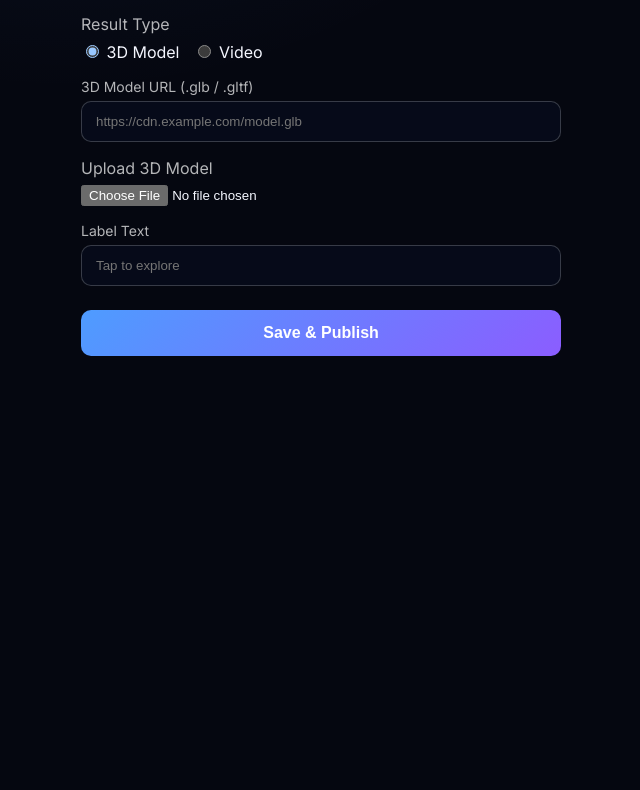
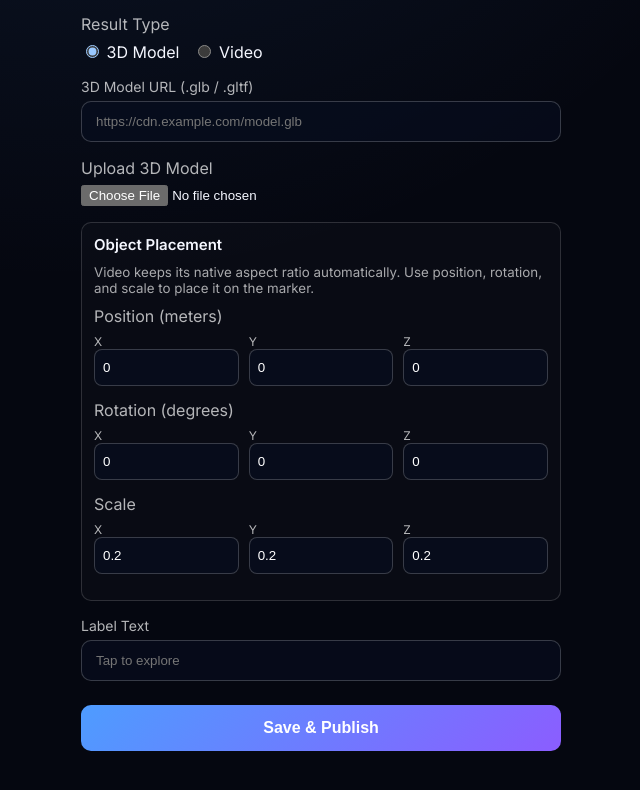
Before and after one commit to Raphdon832/WebARNew, a React (Vite) app in the folder frontend/: page /editor/1 in a window 1280 px wide. Shown: the part 558-1348 px from the top of the page, without its empty margins (571-1211 px from the left). Before the commit the page ends 994 px from the top, so only its background shows below. Built offline with nearby package versions, Linux system fonts and the light colour scheme; no server answers; sample sign-in values are in the browser's storage.

Commit message:
Add AR placement controls and preserve video aspect ratio

```diff
--- a/frontend/src/components/ProjectForm.jsx
+++ b/frontend/src/components/ProjectForm.jsx
@@ -20,9 +20,50 @@ const ProjectForm = ({
   markerUploading,
   mindUploading,
   contentUploading,
+  transform,
+  onTransformChange,
   onSave,
   saving
-}) => (
+}) => {
+  const vectorInputStyle = {
+    width: "100%",
+    padding: "10px 8px",
+    borderRadius: 8,
+    border: "1px solid rgba(255,255,255,0.2)",
+    background: "rgba(8,14,32,0.6)",
+    color: "#fff"
+  };
+
+  const vectorGridStyle = {
+    display: "grid",
+    gridTemplateColumns: "repeat(3, minmax(0, 1fr))",
+    gap: 10,
+    marginTop: 8
+  };
+
+  const renderVectorInputs = (label, group, step = "0.01") => (
+    <div style={{ marginBottom: 14 }}>
+      <span style={{ display: "block", marginBottom: 6, color: "rgba(255,255,255,0.7)" }}>
+        {label}
+      </span>
+      <div style={vectorGridStyle}>
+        {["x", "y", "z"].map((axis) => (
+          <label key={`${group}-${axis}`} style={{ fontSize: 12, color: "rgba(255,255,255,0.7)" }}>
+            {axis.toUpperCase()}
+            <input
+              type="number"
+              step={step}
+              style={vectorInputStyle}
+              value={transform[group][axis]}
+              onChange={(e) => onTransformChange(group, axis, e.target.value)}
+            />
+          </label>
+        ))}
+      </div>
+    </div>
+  );
+
+  return (
     <div style={{ width: "100%", maxWidth: 480 }}>
       <AssetUploader
         label="Project Name"
@@ -60,7 +101,11 @@ const ProjectForm = ({
         <span style={{ display: "block", marginBottom: 6, color: "rgba(255,255,255,0.7)" }}>
           Upload Marker Target (.mind)
         </span>
-      <input type="file" accept=".mind,application/octet-stream" onChange={(e) => onMindFileUpload(e.target.files?.[0])} />
+        <input
+          type="file"
+          accept=".mind,application/octet-stream"
+          onChange={(e) => onMindFileUpload(e.target.files?.[0])}
+        />
         <small style={{ display: "block", marginTop: 6, color: "rgba(255,255,255,0.65)" }}>
           MindAR needs the generated .mind target file that matches your marker image.
         </small>
@@ -115,7 +160,11 @@ const ProjectForm = ({
         </span>
         <input
           type="file"
-        accept={contentType === "video" ? ".mp4,.webm,.ogg,.mov,video/*" : ".glb,.gltf,model/gltf-binary,model/gltf+json"}
+          accept={
+            contentType === "video"
+              ? ".mp4,.webm,.ogg,.mov,video/*"
+              : ".glb,.gltf,model/gltf-binary,model/gltf+json"
+          }
           onChange={(e) => onContentUpload(e.target.files?.[0])}
         />
         {contentUploading && (
@@ -124,6 +173,28 @@ const ProjectForm = ({
           </small>
         )}
       </label>
+
+      <div
+        style={{
+          marginBottom: 16,
+          padding: 12,
+          borderRadius: 10,
+          border: "1px solid rgba(255,255,255,0.15)",
+          background: "rgba(255,255,255,0.02)"
+        }}
+      >
+        <h3 style={{ margin: "0 0 10px", fontSize: 15 }}>
+          {contentType === "video" ? "Video Placement" : "Object Placement"}
+        </h3>
+        <small style={{ display: "block", marginBottom: 10, color: "rgba(255,255,255,0.65)" }}>
+          Video keeps its native aspect ratio automatically. Use position, rotation, and scale to
+          place it on the marker.
+        </small>
+        {renderVectorInputs("Position (meters)", "position")}
+        {renderVectorInputs("Rotation (degrees)", "rotation", "1")}
+        {renderVectorInputs("Scale", "scale")}
+      </div>
+
       <AssetUploader
         label="Label Text"
         placeholder="Tap to explore"
@@ -151,5 +222,6 @@ const ProjectForm = ({
       </button>
     </div>
   );
+};
 
 export default ProjectForm;
--- a/frontend/src/pages/Editor.jsx
+++ b/frontend/src/pages/Editor.jsx
@@ -9,6 +9,17 @@ import {
   uploadVideo
 } from "../api/uploads";
 
+const defaultTransform = {
+  position: { x: "0", y: "0", z: "0" },
+  rotation: { x: "0", y: "0", z: "0" },
+  scale: { x: "0.2", y: "0.2", z: "0.2" }
+};
+
+const parseNumber = (value, fallback) => {
+  const parsed = Number.parseFloat(value);
+  return Number.isFinite(parsed) ? parsed : fallback;
+};
+
 const Editor = () => {
   const [name, setName] = useState("");
   const [contentType, setContentType] = useState("model");
@@ -16,12 +27,49 @@ const Editor = () => {
   const [mindFileUrl, setMindFileUrl] = useState("");
   const [contentUrl, setContentUrl] = useState("");
   const [labelText, setLabelText] = useState("");
+  const [transform, setTransform] = useState(defaultTransform);
   const [slug, setSlug] = useState(null);
   const [saving, setSaving] = useState(false);
   const [markerUploading, setMarkerUploading] = useState(false);
   const [mindUploading, setMindUploading] = useState(false);
   const [contentUploading, setContentUploading] = useState(false);
   const [error, setError] = useState(null);
+
+  const handleTransformChange = (group, axis, value) => {
+    setTransform((prev) => ({
+      ...prev,
+      [group]: {
+        ...prev[group],
+        [axis]: value
+      }
+    }));
+  };
+
+  const handleContentTypeChange = (nextType) => {
+    setContentType(nextType);
+    setTransform((prev) => {
+      const isDefaultModelScale =
+        prev.scale.x === "0.2" && prev.scale.y === "0.2" && prev.scale.z === "0.2";
+      const isDefaultVideoScale =
+        prev.scale.x === "1" && prev.scale.y === "1" && prev.scale.z === "1";
+
+      if (nextType === "video" && isDefaultModelScale) {
+        return {
+          ...prev,
+          scale: { x: "1", y: "1", z: "1" }
+        };
+      }
+
+      if (nextType === "model" && isDefaultVideoScale) {
+        return {
+          ...prev,
+          scale: { x: "0.2", y: "0.2", z: "0.2" }
+        };
+      }
+
+      return prev;
+    });
+  };
 
   const uploadAsset = async (uploadFn, file, setUploading, onSuccess) => {
     if (!file) return;
@@ -61,6 +109,33 @@ const Editor = () => {
       return;
     }
 
+    const normalizedTransform = {
+      position: {
+        x: parseNumber(transform.position.x, 0),
+        y: parseNumber(transform.position.y, 0),
+        z: parseNumber(transform.position.z, 0)
+      },
+      rotation: {
+        x: parseNumber(transform.rotation.x, 0),
+        y: parseNumber(transform.rotation.y, 0),
+        z: parseNumber(transform.rotation.z, 0)
+      },
+      scale: {
+        x: parseNumber(transform.scale.x, 1),
+        y: parseNumber(transform.scale.y, 1),
+        z: parseNumber(transform.scale.z, 1)
+      }
+    };
+
+    if (
+      normalizedTransform.scale.x <= 0 ||
+      normalizedTransform.scale.y <= 0 ||
+      normalizedTransform.scale.z <= 0
+    ) {
+      setError("Scale values must be greater than zero");
+      return;
+    }
+
     setSaving(true);
     setError(null);
     try {
@@ -71,7 +146,8 @@ const Editor = () => {
           mindFileUrl,
           contentType,
           contentUrl,
-          labelText
+          labelText,
+          transform: normalizedTransform
         }
       });
       setSlug(project.slug);
@@ -95,7 +171,7 @@ const Editor = () => {
             name={name}
             setName={setName}
             contentType={contentType}
-            setContentType={setContentType}
+            setContentType={handleContentTypeChange}
             markerImageUrl={markerImageUrl}
             setMarkerImageUrl={setMarkerImageUrl}
             mindFileUrl={mindFileUrl}
@@ -110,6 +186,8 @@ const Editor = () => {
             markerUploading={markerUploading}
             mindUploading={mindUploading}
             contentUploading={contentUploading}
+            transform={transform}
+            onTransformChange={handleTransformChange}
             onSave={handleSave}
             saving={saving}
           />
--- a/frontend/src/pages/Viewer.jsx
+++ b/frontend/src/pages/Viewer.jsx
@@ -2,6 +2,35 @@ import React, { useEffect, useRef, useState } from "react";
 import { useParams } from "react-router-dom";
 import { fetchProjectBySlug } from "../api/projects";
 import { useMindAR } from "../lib/useMindAR";
+
+const parseNumber = (value, fallback) => {
+  const parsed = Number.parseFloat(value);
+  return Number.isFinite(parsed) ? parsed : fallback;
+};
+
+const toVectorString = (vector) => `${vector.x} ${vector.y} ${vector.z}`;
+
+const resolveTransform = (rawTransform = {}, contentType = "model") => {
+  const defaultScale = contentType === "video" ? 1 : 0.2;
+
+  return {
+    position: {
+      x: parseNumber(rawTransform?.position?.x, 0),
+      y: parseNumber(rawTransform?.position?.y, 0),
+      z: parseNumber(rawTransform?.position?.z, 0)
+    },
+    rotation: {
+      x: parseNumber(rawTransform?.rotation?.x, 0),
+      y: parseNumber(rawTransform?.rotation?.y, 0),
+      z: parseNumber(rawTransform?.rotation?.z, 0)
+    },
+    scale: {
+      x: parseNumber(rawTransform?.scale?.x, defaultScale),
+      y: parseNumber(rawTransform?.scale?.y, defaultScale),
+      z: parseNumber(rawTransform?.scale?.z, defaultScale)
+    }
+  };
+};
 
 const Viewer = () => {
   const { slug } = useParams();
@@ -9,6 +38,7 @@ const Viewer = () => {
   const [error, setError] = useState(null);
   const [videoError, setVideoError] = useState(null);
   const [videoNeedsInteraction, setVideoNeedsInteraction] = useState(false);
+  const [videoAspectSize, setVideoAspectSize] = useState({ width: 1, height: 0.5625 });
   const videoRef = useRef(null);
   const targetRef = useRef(null);
 
@@ -52,6 +82,18 @@ const Viewer = () => {
     const targetEl = targetRef.current;
     if (!videoEl || !targetEl) return;
 
+    const updateVideoAspect = () => {
+      if (!videoEl.videoWidth || !videoEl.videoHeight) return;
+      const aspect = videoEl.videoWidth / videoEl.videoHeight;
+      if (!Number.isFinite(aspect) || aspect <= 0) return;
+
+      if (aspect >= 1) {
+        setVideoAspectSize({ width: aspect, height: 1 });
+      } else {
+        setVideoAspectSize({ width: 1, height: 1 / aspect });
+      }
+    };
+
     const onCanPlay = () => playVideo();
     const onTargetFound = () => playVideo();
     const onTargetLost = () => videoEl.pause();
@@ -61,14 +103,17 @@ const Viewer = () => {
       );
     };
 
+    videoEl.addEventListener("loadedmetadata", updateVideoAspect);
     videoEl.addEventListener("canplay", onCanPlay);
     videoEl.addEventListener("error", onVideoError);
     targetEl.addEventListener("targetFound", onTargetFound);
     targetEl.addEventListener("targetLost", onTargetLost);
 
+    updateVideoAspect();
     playVideo();
 
     return () => {
+      videoEl.removeEventListener("loadedmetadata", updateVideoAspect);
       videoEl.removeEventListener("canplay", onCanPlay);
       videoEl.removeEventListener("error", onVideoError);
       targetEl.removeEventListener("targetFound", onTargetFound);
@@ -90,8 +135,18 @@ const Viewer = () => {
     return <p style={{ padding: 24 }}>Failed to load AR engine. Check console for details.</p>;
   if (!project || !ready) return <p style={{ padding: 24 }}>Loading AR experience...</p>;
 
-  const { markerImageUrl, mindFileUrl: explicitMindFileUrl, contentType, contentUrl, labelText } =
-    project.config;
+  const {
+    markerImageUrl,
+    mindFileUrl: explicitMindFileUrl,
+    contentType,
+    contentUrl,
+    labelText,
+    transform: rawTransform
+  } = project.config;
+  const resolvedTransform = resolveTransform(rawTransform, contentType);
+  const transformPosition = toVectorString(resolvedTransform.position);
+  const transformRotation = toVectorString(resolvedTransform.rotation);
+  const transformScale = toVectorString(resolvedTransform.scale);
   const mindFileUrl =
     normalizeAssetUrl(explicitMindFileUrl || markerImageUrl?.replace(/\.(png|jpg|jpeg)$/i, ".mind"));
   const resolvedContentUrl = normalizeAssetUrl(contentUrl);
@@ -177,21 +232,21 @@ const Viewer = () => {
         <a-camera position="0 0 0" look-controls="enabled: true"></a-camera>
 
         <a-entity ref={targetRef} mindar-image-target="targetIndex: 0">
+          <a-entity
+            position={transformPosition}
+            rotation={transformRotation}
+            scale={transformScale}
+          >
             {contentType === "video" ? (
               <a-video
                 src="#video-overlay"
                 position="0 0 0"
-              width="1"
-              height="0.5625"
+                width={String(videoAspectSize.width)}
+                height={String(videoAspectSize.height)}
                 material="shader: flat; side: double;"
               ></a-video>
             ) : (
-            <a-gltf-model
-              src="#model"
-              position="0 0 0"
-              scale="0.2 0.2 0.2"
-              rotation="0 0 0"
-            ></a-gltf-model>
+              <a-gltf-model src="#model" position="0 0 0" rotation="0 0 0"></a-gltf-model>
             )}
             {labelText && (
               <a-text
@@ -202,6 +257,7 @@ const Viewer = () => {
               ></a-text>
             )}
           </a-entity>
+        </a-entity>
       </a-scene>
     </div>
   );
```
Lines whose indentation alone changed are shown as unchanged.
